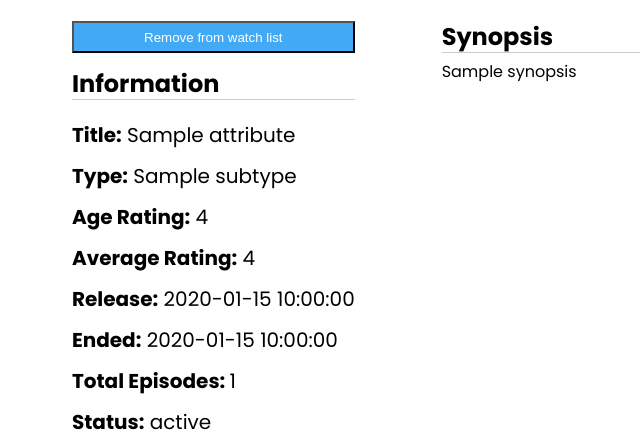
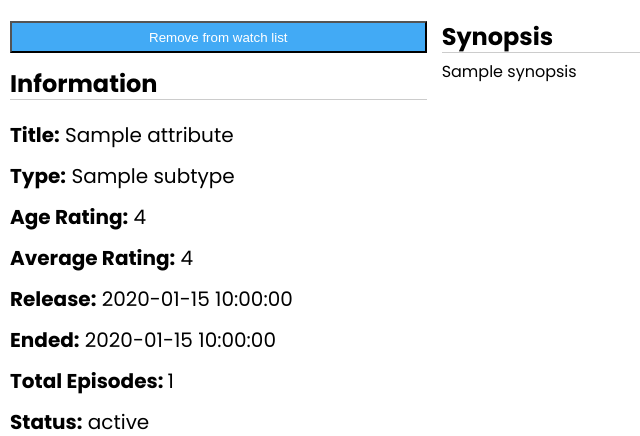
Before and after one commit to KennyHoang-CS/Anime-Platform, a Flask app: page /animes/1 in a window 1280 px wide. Shown: the part 554-990 px from the top of the page, without its empty margins (0-640 px from the left). Run offline with Flask 2, Linux system fonts and the light colour scheme; tables that the repository leaves empty hold one stand-in row (values such as "Sample post"); a database or web service that is not in the repository returns one stand-in record (values such as "Sample title"); data that the repository does not hold is empty; some libraries are stand-ins or nearby versions.

Commit message:
minor tweak on justify-content css

```diff
--- a/static/app.css
+++ b/static/app.css
@@ -567,6 +567,14 @@ Responsive CSS: Small devices (portrait tablets, large phones, 600px and up)
         grid-template-columns: 1fr 2fr;
         grid-template-rows: minmax(457px, auto);
     }
+
+    .anime-card-content-v2{
+        display: grid;
+        row-gap: 15px;
+        margin-left: 10px;
+        justify-content: unset;
+    }
+
 }
 
 /*****************************************************************************
```
